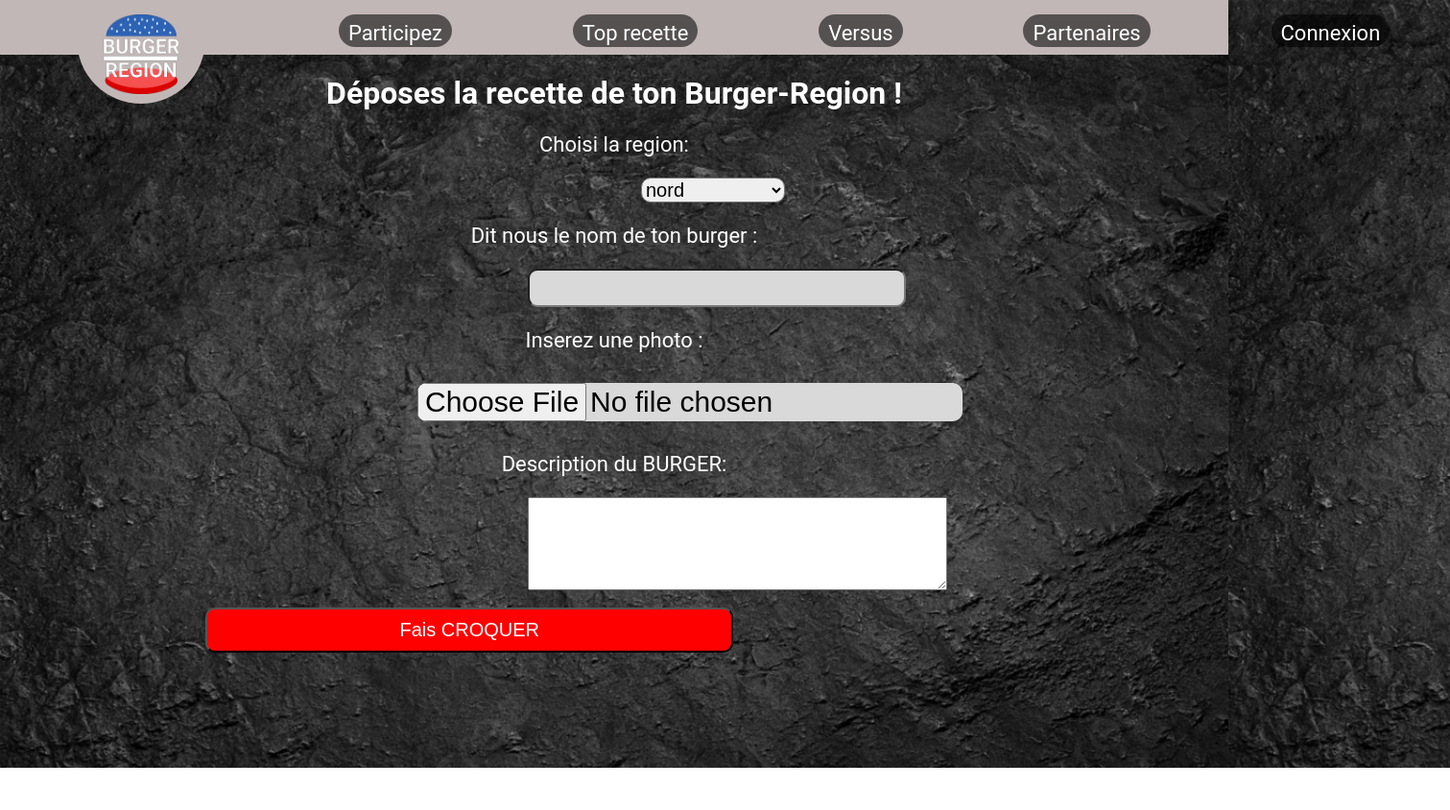
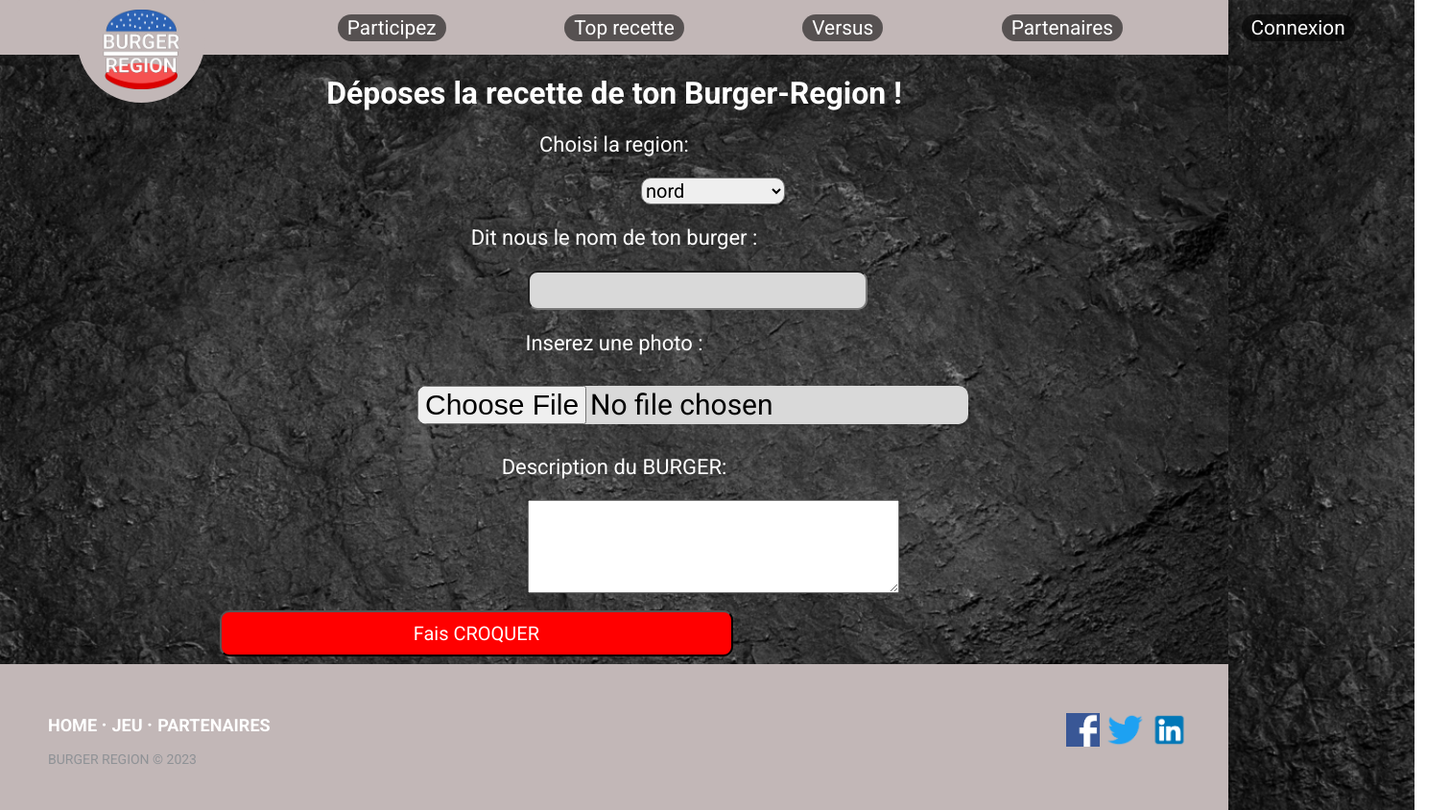
Before and after one commit to FelixKarma/Burger-Region, a plain HTML site: page importburger/import.html in a window 1280 px wide. Shown: the whole page at 96% size, 1511 px wide, since content can reach past the window. Before the commit the page ends 800 px from the top, so only its background shows below. Drawn offline with Linux system fonts and the light colour scheme.

Commit message:
ajout footers

```diff
--- a/connexion/connexion.css
+++ b/connexion/connexion.css
@@ -12,14 +12,14 @@ form{
     align-items: center;
 
 }
-input{
+.inputform{
     border-radius: 10px;
     font-size: 30px;
     background-color: #D9D9D9;
 
 }
 /* connexion  */
-h2
+.h2
 {
     text-align: center;
     font-size: 30px;
@@ -28,7 +28,8 @@ h2
 }
 
 
-/* Couleur TEXTE{ */ p, a {
+/* Couleur TEXTE{ */
+    .p{
     text-align: center;
     font-size: 22px;
     color: white;
@@ -38,6 +39,8 @@ h2
 .password{
 color: white;
 margin-top: 50px;
+text-align: center;
+    font-size: 22px;
 
 }
 button{
@@ -49,9 +52,10 @@ font-size: 20px;
     float: right;
     margin-top: 4px
 }
-a{
+.a{
 display: flex;
+text-align: center;
     margin-top: 5px;
     font-size: 22px;
-    color: #D9D9D9
+    color: white;
 }
--- a/connexion/inscription.css
+++ b/connexion/inscription.css
@@ -1,10 +1,10 @@
 
-h1{
+.h1{
   text-align: center;
     margin-top: 100px;
     color: white ;
 }
-p{
+.p{
   margin-left: 15px;
 border-radius: 10px;
     color: white;
--- a/importburger/import.css
+++ b/importburger/import.css
@@ -1,4 +1,4 @@
-h1{
+.h1{
   color: white;
 text-align: center;
 
--- a/importburger/import.html
+++ b/importburger/import.html
@@ -9,6 +9,7 @@
     <title>Document</title>
     <link rel="stylesheet" href="../connexion/connexion.css">
     <link rel="stylesheet" href="../Header/header.css">
+    <link rel="stylesheet" href="../Header/footer.css">
     <link rel="stylesheet" href="../importburger/import.css">
 </head>
 <body>
@@ -31,11 +32,11 @@
     <body>
     <div>
 
-        <h1>Déposes la recette de ton Burger-Region !</h1>
+        <h1 class="h1">Déposes la recette de ton Burger-Region !</h1>
         </div>
 
         <html class="chooise">
-     <p>Choisi la region:</p>
+     <p class="p">Choisi la region:</p>
 
   <select name="burgers" id="burgers">
     <option class="test" value="Nord">nord</option>
@@ -47,17 +48,17 @@
     <option class="test" value="lille">lille</option>
 </select>
 
-        <p>Dit nous le nom de ton burger      :</p>
-        <input class="test"  type="text">
+        <p class="p">Dit nous le nom de ton burger      :</p>
+        <input class="test inputform"  type="text">
 
         </div>
-<p>Inserez une photo     :</p>
+<p class="p">Inserez une photo     :</p>
 
   <div class="upload">
-    <input type="file" />
+    <input class="inputform"type="file" />
   </div>
   <div>
-    <p>Description du BURGER:</p>
+    <p class="p">Description du BURGER:</p>
     <textarea class="kulo" rows="5" cols="50"></textarea>
   </div>
 
@@ -67,4 +68,32 @@
 </body>
 
 
+
+<footer class="footer-distributed">
+
+  <div class="footer-right">
+
+          <a href="https://fr-fr.facebook.com/"><i class="fa fa-facebook"></i><img class="imagedim" src="../Header/facebook.png" alt=""></a>
+          <a href="https://twitter.com/"><i class="fa fa-twitter"></i><img class="imagedim" src="../Header/twitter.png" alt=""></a>
+          <a href="https://fr.linkedin.com/"><i class="fa fa-linkedin"></i><img class="imagedim" src="../Header/Logo Linkedin.png" alt=""></a>
+
+
+  </div>
+
+  <div class="footer-left">
+
+          <p class="footer-links">
+                  <a class="link-1" href="../Acceuil/Acceuil.html">HOME</a>
+
+                  <a href="../jeux/jeux.html">JEU</a>
+
+                  <a href="../partenaire/partenaire-2.html">PARTENAIRES</a>
+          </p>
+
+          <p>BURGER REGION &copy; 2023</p>
+  </div>
+
+</footer>
+
+
   </html>
```
Also changed, not shown: comment participer/comment participer.html (+26 -0 lines), connexion/connexion.html (+33 -5 lines), connexion/inscription.html (+36 -9 lines).
